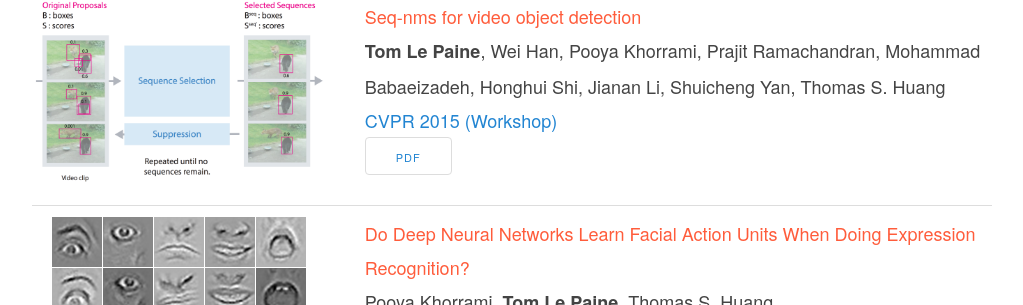
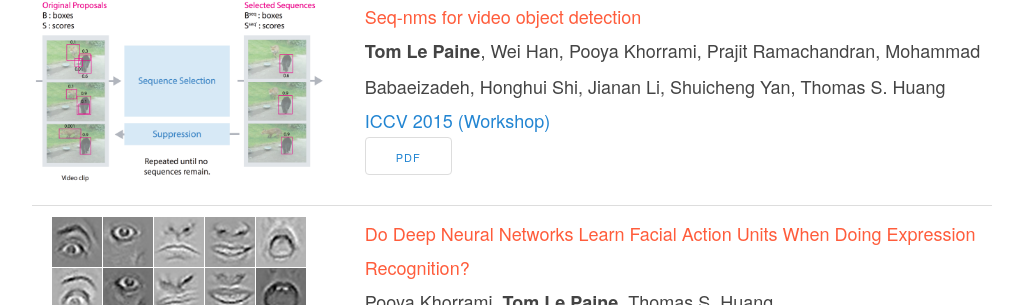
Before and after one commit to tomlepaine/tomlepaine.github.io, a Jekyll site: the page built from index.html, in a window 1280 px wide and 900 px high, scrolled down 563 px. Shown: the part 153-458 px from the top of the window, without its empty margins (128-1151 px from the left). Built offline with Jekyll 4.4.1, drawn with Linux system fonts in a browser that asks for light colours; nearby versions of some CDN libraries.

Commit message:
Update publications.yml

```diff
--- a/_data/publications.yml
+++ b/_data/publications.yml
@@ -12,7 +12,7 @@
     - name: Jianan Li
     - name: Shuicheng Yan
     - name: Thomas S. Huang
-  venue: CVPR 2015 (Workshop)
+  venue: ICCV 2015 (Workshop)
   links:
     - name: PDF
       url: https://arxiv.org/abs/1602.08465
```
